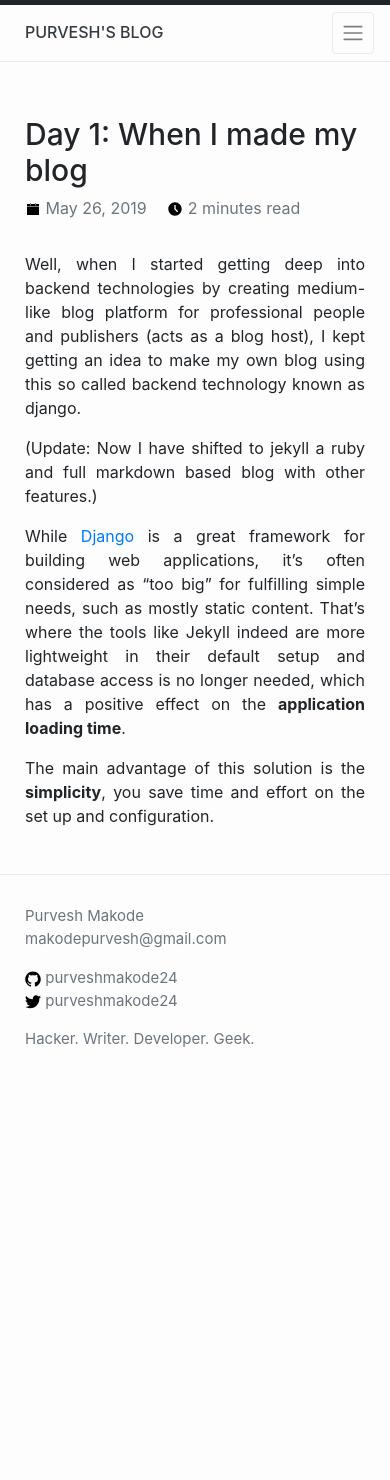
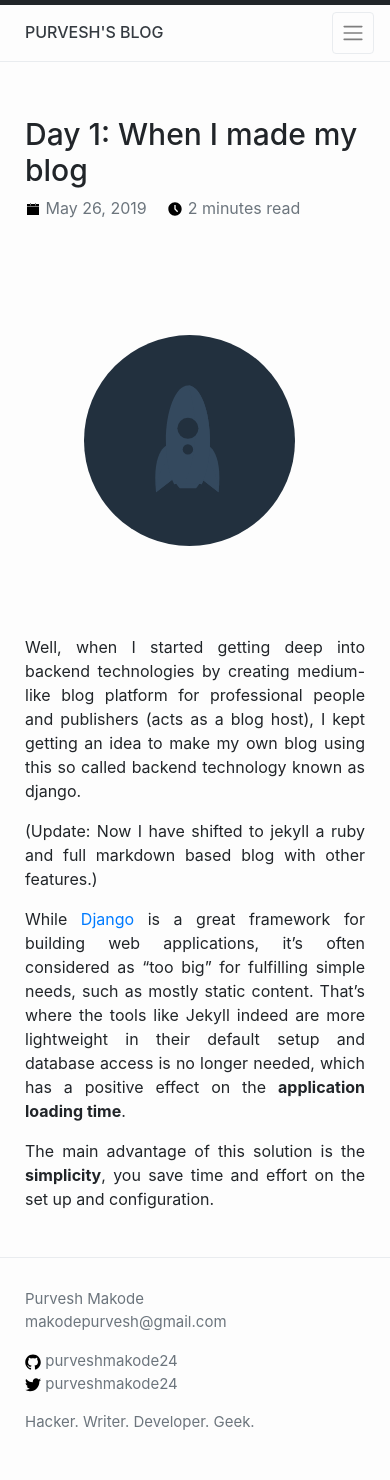
Before and after one commit to purveshmakode24/blog, a Jekyll site: the page built from _posts/2019-05-26-when-i-made-my-blog.md, in a window 390 px wide. Built offline with Jekyll 4.4.1, drawn with Linux system fonts in a browser that asks for light colours; before the commit the page ends 1157 px from its top, so only the background shows below that.

Commit message:
Add rocket and css dir root changes

```diff
--- a/_includes/head.html
+++ b/_includes/head.html
@@ -9,7 +9,7 @@
 
   <link rel="stylesheet" href="https://stackpath.bootstrapcdn.com/bootstrap/4.4.1/css/bootstrap.min.css" integrity="sha384-Vkoo8x4CGsO3+Hhxv8T/Q5PaXtkKtu6ug5TOeNV6gBiFeWPGFN9MuhOf23Q9Ifjh" crossorigin="anonymous">
 
-  <link rel="stylesheet" href="{{ "/assets/main.css" | prepend: site.baseurl }}">
+  <link rel="stylesheet" href="{{ "/assets/css/main.css" | prepend: site.baseurl }}">
   <link rel="shortcut icon" href="{{ "/assets/images/favicon.ico" | prepend: site.baseurl }}" type="image/png"/>
   <link rel="canonical" href="{{ page.url | replace:'index.html','' | absolute_url }}">
   <link rel="alternate" type="application/rss+xml" title="{{ site.title | escape }}" href="{{ "/feed.xml" | prepend: site.baseurl }}">
--- a/_posts/2019-05-26-when-i-made-my-blog.md
+++ b/_posts/2019-05-26-when-i-made-my-blog.md
@@ -6,6 +6,51 @@ categories: posts
 read: "2 minutes read"
 ---
 
+<svg version='1.1' x='0px' y='0px' width='307px' height='283px' id='rocket'>
+
+    <circle class='icon-circle bg' cx='147.5' cy='138.6' r='105.5' />
+
+    <g class='rocket-inner'>
+      <path class='fire' id='fire-middle' d='M148.891,179.906c3.928,0,7.111,3.176,7.111,7.094 c0,7.78-7.111,16-7.111,16s-7.111-8.349-7.111-16C141.78,183.082,144.963,179.906,148.891,179.906z'/>
+
+      <path class='fire' id='fire-right' d='M154.063,181.092c3.577-1.624,7.788-0.048,9.408,3.52 c3.216,7.084,0.139,17.508,0.139,17.508s-9.927-4.662-13.09-11.63C148.9,186.923,150.487,182.715,154.063,181.092z'/>
+
+      <path class='fire' id='fire-left' d='M143.392,182.519c3.25,2.207,4.098,6.623,1.896,9.864 c-4.372,6.436-14.873,9.238-14.873,9.238s-1.191-10.902,3.108-17.23C135.725,181.149,140.143,180.312,143.392,182.519z'/>
+
+      <path class='fire' id='fire-small-left' d='M143.193 187.531c2.226 0.4 3.7 2.6 3.2 4.8 c-0.875 4.407-5.829 8.264-5.829 8.264s-3.09-5.53-2.229-9.865C138.807 188.5 141 187.1 143.2 187.531z'/>
+
+      <path class='fire' id='fire-small-right' d='M152.089 188.599c2.043-0.985 4.496-0.132 5.5 1.9 c1.952 4 0.3 10.1 0.3 10.107s-5.795-2.56-7.713-6.541C149.186 192 150 189.6 152.1 188.599z'/>
+
+      <path class='rocket-bottom' d='M157.069 171.31h-3.292c-1.562-0.048-3.178-0.076-4.846-0.076 s-3.284 0.028-4.846 0.076h-3.292c-7.277-7.938-12.371-26.182-12.371-47.434c0-28.54 9.182-51.676 20.508-51.676 c11.327 0 20.5 23.1 20.5 51.676C169.44 145.1 164.3 163.4 157.1 171.31z'/>
+
+      <path class='wing-base' d='M166.678 127.161c0 0 17.7 3.3 12.9 48.099l-18.06-14.05 L166.678 127.161z'/>
+
+      <path class='wing-shadow' d='M158.225 140.336c10.481-5.584 22.7 22.2 21.4 34.9 l-18.06-14.05C161.542 161.2 156.1 144.3 158.2 140.336z'/>
+
+      <path class='wing-base' d='M135.131 161.21l-18.06 14.1 c-4.805-44.793 12.924-48.099 12.924-48.099L135.131 161.21z'/>
+
+      <path class='wing-shadow' d='M135.131 161.21l-18.06 14.1 c-1.367-12.746 10.896-40.509 21.377-34.924C140.614 144.3 135.1 161.2 135.1 161.21z'/>
+
+      <path class='rocket-base' d='M162.728 167.358c-3.778-0.623-8.573-0.996-13.796-0.996 s-10.018 0.373-13.795 0.996c-5.033-10.186-8.257-25.808-8.257-43.338c0-30.688 9.873-55.566 22.052-55.566 s22.053 24.9 22.1 55.566C170.984 141.6 167.8 157.2 162.7 167.358z'/>
+
+      <path class='rocket-shadow' d='M145.464 166.417c19.578-40.575 7.26-85.229 4.112-98.067 c11.88 0.9 21.4 25.4 21.4 55.525c0 17.529-3.225 33.152-8.257 43.337c0 0-3.786-0.472-8.069-0.697 S145.464 166.4 145.5 166.417z'/>
+
+      <circle class='window' cx='148.9' cy='111.3' r='10.5'/>
+
+      <circle class='window' cx='148.9' cy='132.4' r='5.2'/>
+  </g>
+
+  <circle class='icon-circle circlefront' cx='147.5' cy='138.6' r='108.5' fill='none' />
+
+  <defs>
+        <mask id="bigmask">
+
+            <circle cx="148" cy="138" r="110"/>
+        </mask>
+    </defs>
+    <circle id="donut" cx="148" cy="140" r="200" mask="url(#bigmask)" fill="#34495e"/>
+</svg>
+
 Well, when I started getting deep into backend technologies by creating medium-like blog platform for professional people and publishers (acts as a blog host), I kept getting an idea to make my own blog using this so called backend technology known as django.
 
 (Update: Now I have shifted to jekyll a ruby and full markdown based blog with other features.)
--- a/_sass/_layout.scss
+++ b/_sass/_layout.scss
@@ -67,6 +67,12 @@ html, body {
   padding: 30px 0px 90px 0px;
 }
 
+@media screen and (max-width: 800px) {
+#site-footer {
+    padding: 30px 0px 30px 0px;
+}
+}
+
 .highlight pre {
   border: 1px solid $layout-color-border;
   border-radius: .25rem;
--- /dev/null
+++ b/_sass/post1_css_rocket.scss
@@ -0,0 +1,558 @@
+//rocket css --start
+
+#pageWrap {
+    width: 100%;
+    overflow: hidden;
+}
+#rocket {
+    display: block;
+    //margin: 150px auto;
+    margin: 50px auto;
+    cursor: pointer;
+}
+/* Inactive state */
+#rocket .fire {
+  display: none;
+  fill: #f39c12;
+}
+#rocket .rocket-inner {
+    -webkit-transform: translateY(15px) translateX(-3px);
+    -moz-transform: translateY(15px) translateX(-3px);
+    -ms-transform: translateY(15px) translateX(-3px);
+    -o-transform: translateY(15px) translateX(-3px);
+    transform: translateY(15px) translateX(-3px);
+    /*transition*/
+    -webkit-transition: .3s;
+    -moz-transition: .3s;
+    -o-transition: .3s;
+    transition: .3s;
+}
+#rocket .icon-circle {
+    /*transition*/
+    -webkit-transition: .2s;
+    -moz-transition: .2s;
+    -o-transition: .2s;
+    transition: .2s;
+}
+#rocket .bg {
+  fill: #22303e;
+}
+#rocket .bg:hover {
+ fill: #282e3a !important;
+}
+#rocket:hover .circlefront{
+ stroke: #fff !important;
+ stroke-width: 7px !important;
+}
+#rocket .large-window-path {
+    /*transition*/
+    -webkit-transition: .2s;
+    -moz-transition: .2s;
+    -o-transition: .2s;
+    transition: .2s;
+    fill: #22303e;
+}
+#rocket .window {
+    /*transition*/
+    -webkit-transition: .2s;
+    -moz-transition: .2s;
+    -o-transition: .2s;
+    transition: .2s;
+    fill: #22303e;
+}
+#rocket .wing-shadow { fill: #34495e }
+#rocket .rocket-bottom { fill: #34495e }
+#rocket .rocket-base { fill: #34495e }
+#rocket .rocket-shadow { fill: #34495e}
+#rocket .wing-base { fill: #34495e }
+
+/* Hover State */
+#rocket:hover  .fire {
+    display:block !important;
+}
+#rocket:hover  .rocket-base  {
+    fill: #ecf0f1 !important;
+    stroke-width: 0px !important;
+}
+#rocket:hover  .rocket-shadow {
+    fill: #EDEDED !important;
+    stroke-width: 0px !important;
+}
+#rocket:hover  .window{
+    fill: #34495e !important;
+    stroke-width: 0px !important;
+}
+#rocket:hover  .wing-shadow {
+    display: block !important;
+    fill: #c0392b !important;
+}
+#rocket:hover  .wing-base {
+    fill: #e74c3c !important;
+    stroke-width: 0px !important;
+}
+#rocket:hover .rocket-bottom {
+    fill: #c0392b !important;
+    stroke-width: 0px !important;
+}
+#rocket:hover  .rocket-inner {
+    -webkit-transform: translateY(0px) translateX(-3px) !important;
+    -moz-transform: translateY(0px) translateX(-3px) !important;
+    -ms-transform: translateY(0px) translateX(-3px) !important;
+    -o-transform: translateY(0px) translateX(-3px) !important;
+    transform: translateY(0px) translateX(-3px) !important;
+}
+/* Clicked State */
+#rocket.clicked .rocket-inner {
+  -moz-transform: translate(0px, 1000px);
+  -ms-transform: translate(0px, 80px);
+  -webkit-transform: translate(0px, 100px);
+  transform: translate(0px, 100px);
+  -webkit-animation: fading 1s infinite linear;
+}
+
+/* Keyframe animations */
+@-webkit-keyframes fading {
+  0% { -webkit-transform: translate(0px, 210px);
+  }
+  25% {-webkit-transform: translate(0px, 100px);
+  }
+  50% {
+    -webkit-transform: translate(0px, 0px);
+  }
+  75% {
+    -webkit-transform: translate(0px, -100px);
+  }
+  100% { -webkit-transform: translate(0px, -210px);
+  }
+}
+@-moz-keyframes fading {
+  0% { -moz-transform: translate(0px, 90px);
+  }
+  50% {-moz-transform: translate(0px, 0px);
+  }
+  100% { -moz-transform: translate(0px, -90px);
+  }
+}
+@keyframes fading {
+  0% { transform: translate(0px, 150px);
+  }
+  50% {transform: translate(0px, 0px);
+  }
+  100% { transform: translate(0px, -150px);
+  }
+}
+@keyframes fireSmall {
+    10% { transform: rotate(17deg) translateY(1px) }
+    20% { transform: rotate(-13deg) translateY(2px) }
+    30% { transform: rotate(21deg) translateY(3px) }
+    40% { transform: rotate(-34deg)translateY(4px) }
+    50% { transform: rotate(24deg) translateY(5px) }
+    60% { transform: rotate(-17deg) translateY(6px) }
+    70% { transform: rotate(31deg) translateY(7px) }
+    80% { transform: rotate(-28deg) translateY(8px) }
+    90% { transform: rotate(14deg) translateY(9px) }
+    99% { transform: rotate(0deg) translateY(10px) }
+}
+@-webkit-keyframes fireSmall {
+    10% { -webkit-transform: rotate(17deg) translateY(1px) }
+    20% { -webkit-transform: rotate(-13deg) translateY(2px) }
+    30% { -webkit-transform: rotate(21deg) translateY(3px) }
+    40% { -webkit-transform: rotate(-34deg)translateY(4px) }
+    50% { -webkit-transform: rotate(24deg) translateY(5px) }
+    60% { -webkit-transform: rotate(-17deg) translateY(6px) }
+    70% { -webkit-transform: rotate(31deg) translateY(7px) }
+    80% { -webkit-transform: rotate(-28deg) translateY(8px) }
+    90% { -webkit-transform: rotate(14deg) translateY(9px) }
+    99% { -webkit-transform: rotate(0deg) translateY(10px) }
+}
+@-moz-keyframes fireSmall {
+    10% { -moz-transform: rotate(17deg) translateY(1px) }
+    20% { -moz-transform: rotate(-13deg) translateY(2px) }
+    30% { -moz-transform: rotate(21deg) translateY(3px) }
+    40% { -moz-transform: rotate(-34deg)translateY(4px) }
+    50% { -moz-transform: rotate(24deg) translateY(5px) }
+    60% { -moz-transform: rotate(-17deg) translateY(6px) }
+    70% { -moz-transform: rotate(31deg) translateY(7px) }
+    80% { -moz-transform: rotate(-28deg) translateY(8px) }
+    90% { -moz-transform: rotate(14deg) translateY(9px) }
+    99% { -moz-transform: rotate(0deg) translateY(10px) }
+}
+@-webkit-keyframes fireLeft {
+    6% { -webkit-transform: rotate(25deg) }
+    15% { -webkit-transform: rotate(-19deg) }
+    25% { -webkit-transform: rotate(25deg) }
+    32% { -webkit-transform: rotate(-30deg) }
+    46% { -webkit-transform: rotate(22deg) }
+    54% { -webkit-transform: rotate(-29deg) }
+    61% { -webkit-transform: rotate(32deg) }
+    74% { -webkit-transform: rotate(-9deg) }
+    83% { -webkit-transform: rotate(16deg) }
+    99% { -webkit-transform: rotate(0deg) }
+}
+@-moz-keyframes fireLeft {
+    6% { -moz-transform: rotate(25deg) }
+    15% { -moz-transform: rotate(-19deg) }
+    25% { -moz-transform: rotate(25deg) }
+    32% { -moz-transform: rotate(-30deg) }
+    46% { -moz-transform: rotate(22deg) }
+    54% { -moz-transform: rotate(-29deg) }
+    61% { -moz-transform: rotate(32deg) }
+    74% { -moz-transform: rotate(-9deg) }
+    83% { -moz-transform: rotate(16deg) }
+    99% { -moz-transform: rotate(0deg) }
+}
+@keyframes fireMiddle {
+    10% { transform: rotate(25deg) }
+    20% { transform: rotate(-25deg) }
+    30% { transform: rotate(30deg) }
+    40% { transform: rotate(-22deg) }
+    50% { transform: rotate(29deg) }
+    60% { transform: rotate(-45deg) }
+    70% { transform: rotate(37deg) }
+    80% { transform: rotate(-15deg) }
+    90% { transform: rotate(16deg) }
+    99% { transform: rotate(0deg) }
+}
+@-webkit-keyframes fireMiddle {
+    10% { -webkit-transform: rotate(25deg) }
+    20% { -webkit-transform: rotate(-25deg) }
+    30% { -webkit-transform: rotate(30deg) }
+    40% { -webkit-transform: rotate(-22deg) }
+    50% { -webkit-transform: rotate(29deg) }
+    60% { -webkit-transform: rotate(-45deg) }
+    70% { -webkit-transform: rotate(37deg) }
+    80% { -webkit-transform: rotate(-15deg) }
+    90% { -webkit-transform: rotate(16deg) }
+    99% { -webkit-transform: rotate(0deg) }
+}
+@-moz-keyframes fireMiddle {
+    10% { -moz-transform: rotate(25deg) }
+    20% { -moz-transform: rotate(-25deg) }
+    30% { -moz-transform: rotate(30deg) }
+    40% { -moz-transform: rotate(-22deg) }
+    50% { -moz-transform: rotate(29deg) }
+    60% { -moz-transform: rotate(-45deg) }
+    70% { -moz-transform: rotate(37deg) }
+    80% { -moz-transform: rotate(-15deg) }
+    90% { -moz-transform: rotate(16deg) }
+    99% { -moz-transform: rotate(0deg) }
+}
+@keyframes fireRight {
+    15% { transform: rotate(17deg) }
+    23% { transform: rotate(-13deg) }
+    37% { transform: rotate(21deg) }
+    45% { transform: rotate(-34deg) }
+    54% { transform: rotate(24deg) }
+    67% { transform: rotate(-17deg) }
+    72% { transform: rotate(31deg) }
+    84% { transform: rotate(-28deg) }
+    96% { transform: rotate(14deg) }
+    99% { transform: rotate(0deg) }
+}
+@-webkit-keyframes fireRight {
+    15% { -webkit-transform: rotate(17deg) }
+    23% { -webkit-transform: rotate(-13deg) }
+    37% { -webkit-transform: rotate(21deg) }
+    45% { -webkit-transform: rotate(-34deg) }
+    54% { -webkit-transform: rotate(24deg) }
+    67% { -webkit-transform: rotate(-17deg) }
+    72% { -webkit-transform: rotate(31deg) }
+    84% { -webkit-transform: rotate(-28deg) }
+    96% { -webkit-transform: rotate(14deg) }
+    99% { -webkit-transform: rotate(0deg) }
+}
+@-moz-keyframes fireRight {
+    15% { -moz-transform: rotate(17deg) }
+    23% { -moz-transform: rotate(-13deg) }
+    37% { -moz-transform: rotate(21deg) }
+    45% { -moz-transform: rotate(-34deg) }
+    54% { -moz-transform: rotate(24deg) }
+    67% { -moz-transform: rotate(-17deg) }
+    72% { -moz-transform: rotate(31deg) }
+    84% { -moz-transform: rotate(-28deg) }
+    96% { -moz-transform: rotate(14deg) }
+    99% { -moz-transform: rotate(0deg) }
+}
+@keyframes fillOpacity1 {
+    0% {
+        fill-opacity: 1;
+        stroke-opacity: 1;
+    }
+    50% {
+        fill-opacity: 1;
+        stroke-opacity: 1;
+    }
+    100% {
+        fill-opacity: 0;
+        stroke-opacity: 0;
+    }
+}
+@-webkit-keyframes fillOpacity1 {
+    0% {
+        fill-opacity: 1;
+        stroke-opacity: 1;
+    }
+    50% {
+        fill-opacity: 1;
+        stroke-opacity: 1;
+    }
+    100% {
+        fill-opacity: 0;
+        stroke-opacity: 0;
+    }
+}
+@-moz-keyframes fillOpacity1 {
+    0% {
+        fill-opacity: 1;
+        stroke-opacity: 1;
+    }
+    50% {
+        fill-opacity: 1;
+        stroke-opacity: 1;
+    }
+    100% {
+        fill-opacity: 0;
+        stroke-opacity: 0;
+    }
+}
+@keyframes fillOpacity2 {
+    0% {
+        fill-opacity: 1;
+        stroke-opacity: 1;
+    }
+    25% {
+        fill-opacity: 1;
+        stroke-opacity: 1;
+    }
+    100% {
+        fill-opacity: 0;
+        stroke-opacity: 0;
+    }
+}
+@-webkit-keyframes fillOpacity2 {
+    0% {
+        fill-opacity: 1;
+        stroke-opacity: 1;
+    }
+    25% {
+        fill-opacity: 1;
+        stroke-opacity: 1;
+    }
+    100% {
+        fill-opacity: 0;
+        stroke-opacity: 0;
+    }
+}
+@-moz-keyframes fillOpacity2 {
+    0% {
+        fill-opacity: 1;
+        stroke-opacity: 1;
+    }
+    25% {
+        fill-opacity: 1;
+        stroke-opacity: 1;
+    }
+    100% {
+        fill-opacity: 0;
+        stroke-opacity: 0;
+    }
+}
+@keyframes fillOpacity3 {
+    0% {
+        fill-opacity: 1;
+        stroke-opacity: 1;
+    }
+    67% {
+        fill-opacity: 1;
+        stroke-opacity: 1;
+    }
+    100% {
+        fill-opacity: 0;
+        stroke-opacity: 0;
+    }
+}
+@-webkit-keyframes fillOpacity3 {
+    0% {
+        fill-opacity: 1;
+        stroke-opacity: 1;
+    }
+    67% {
+        fill-opacity: 1;
+        stroke-opacity: 1;
+    }
+    100% {
+        fill-opacity: 0;
+        stroke-opacity: 0;
+    }
+}
+@-moz-keyframes fillOpacity3 {
+    0% {
+        fill-opacity: 1;
+        stroke-opacity: 1;
+    }
+    67% {
+        fill-opacity: 1;
+        stroke-opacity: 1;
+    }
+    100% {
+        fill-opacity: 0;
+        stroke-opacity: 0;
+    }
+}
+@keyframes rocektMove {
+    0% { transform: translateY(0px) }
+    100% { transform: translateY(20px) }
+}
+@-webkit-keyframes rocektMove {
+    0% { -webkit-transform: translateY(0px) }
+    100% { -webkit-transform: translateY(20px) }
+}
+@-moz-keyframes rocektMove {
+    0% { -moz-transform: translateY(0px) }
+    100% { -moz-transform: translateY(20px) }
+}
+
+
+/* Animated objects */
+.fire {
+    -webkit-animation-timing-function: ease-in;
+    -moz-animation-timing-function: ease-in;
+    -ms-animation-timing-function: ease-in;
+    -o-animation-timing-function: ease-in;
+    animation-timing-function: ease-in;
+    /*animation-iteration-count*/
+    -webkit-animation-iteration-count: infinite;
+    -moz-animation-iteration-count: infinite;
+    -ms-animation-iteration-count: infinite;
+    -o-animation-iteration-count: infinite;
+    animation-iteration-count: infinite;
+    /*transform-origin*/
+    -webkit-transform-origin: 50% 50%;
+    -moz-transform-origin: 50% 50%;
+    -ms-transform-origin: 50% 50%;
+    -o-transform-origin: 50% 50%;
+    transform-origin: 50% 50%;
+    /*animation-direction*/
+    -webkit-animation-direction: normal;
+    -moz-animation-direction: normal;
+    -ms-animation-direction: normal;
+    -o-animation-direction: normal;
+    animation-direction: normal;
+}
+#rocket:hover  #fire-left {
+    /*animation-delay*/
+    -webkit-animation-delay: 0s;
+    -moz-animation-delay: 0s;
+    -ms-animation-delay: 0s;
+    -o-animation-delay: 0s;
+    animation-delay: 0s;
+    /*animation-name*/
+    -webkit-animation-name: fireLeft, fillOpacity1;
+    -moz-animation-name: fireLeft, fillOpacity1;
+    -ms-animation-name: fireLeft, fillOpacity1;
+    -o-animation-name: fireLeft, fillOpacity1;
+    animation-name: fireLeft, fillOpacity1;
+    /*animation-duration*/
+    -webkit-animation-duration: 1.2s;
+    -moz-animation-duration: 1.2s;
+    -ms-animation-duration: 1.2s;
+    -o-animation-duration: 1.2s;
+    animation-duration: 1.2s;
+}
+#rocket:hover #fire-middle {
+    /*animation-delay*/
+    -webkit-animation-delay: 0s;
+    -moz-animation-delay: 0s;
+    -ms-animation-delay: 0s;
+    -o-animation-delay: 0s;
+    animation-delay: 0s;
+    /*animation-name*/
+    -webkit-animation-name: fireMiddle, fillOpacity1;
+    -moz-animation-name: fireMiddle, fillOpacity1;
+    -ms-animation-name: fireMiddle, fillOpacity1;
+    -o-animation-name: fireMiddle, fillOpacity1;
+    animation-name: fireMiddle, fillOpacity1;
+    /*animation-duration*/
+    -webkit-animation-duration: 1s;
+    -moz-animation-duration: 1s;
+    -ms-animation-duration: 1s;
+    -o-animation-duration: 1s;
+    animation-duration: 1s;
+}
+
+#rocket:hover #fire-right {
+    /*animation-delay*/
+    -webkit-animation-delay: 0s;
+    -moz-animation-delay: 0s;
+    -ms-animation-delay: 0s;
+    -o-animation-delay: 0s;
+    animation-delay: 0s;
+    /*animation-name*/
+    -webkit-animation-name: fireRight, fillOpacity1;
+    -moz-animation-name: fireRight, fillOpacity1;
+    -ms-animation-name: fireRight, fillOpacity1;
+    -o-animation-name: fireRight, fillOpacity1;
+    animation-name: fireRight, fillOpacity1;
+    /*animation-duration*/
+    -webkit-animation-duration: 1.3s;
+    -moz-animation-duration: 1.3s;
+    -ms-animation-duration: 1.3s;
+    -o-animation-duration: 1.3s;
+    animation-duration: 1.3s;
+}
+
+#rocket:hover #fire-small-left {
+    /*animation-delay*/
+    -webkit-animation-delay: 0s;
+    -moz-animation-delay: 0s;
+    -ms-animation-delay: 0s;
+    -o-animation-delay: 0s;
+    animation-delay: 0s;
+    /*animation-name*/
+    -webkit-animation-name: fireSmall, fillOpacity2;
+    -moz-animation-name: fireSmall, fillOpacity2;
+    -ms-animation-name: fireSmall, fillOpacity2;
+    -o-animation-name: fireSmall, fillOpacity2;
+    animation-name: fireSmall, fillOpacity2;
+    /*animation-duration*/
+    -webkit-animation-duration: 1.3s;
+    -moz-animation-duration: 1.3s;
+    -ms-animation-duration: 1.3s;
+    -o-animation-duration: 1.3s;
+    animation-duration: 1.3s;
+    /*transform-origin*/
+    -webkit-transform-origin: bottom;
+    -moz-transform-origin: bottom;
+    -ms-transform-origin: bottom;
+    -o-transform-origin: bottom;
+    transform-origin: bottom;
+}
+
+#rocket:hover #fire-small-right{
+    /*animation-delay*/
+    -webkit-animation-delay: 0.3s;
+    -moz-animation-delay: 0.3s;
+    -ms-animation-delay: 0.3s;
+    -o-animation-delay: 0.3s;
+    animation-delay: 0.3s;
+    /*animation-name*/
+    -webkit-animation-name: fireSmall, fillOpacity3;
+    -moz-animation-name: fireSmall, fillOpacity3;
+    -ms-animation-name: fireSmall, fillOpacity3;
+    -o-animation-name: fireSmall, fillOpacity3;
+    animation-name: fireSmall, fillOpacity3;
+    /*animation-duration*/
+    -webkit-animation-duration: 1.6s;
+    -moz-animation-duration: 1.6s;
+    -ms-animation-duration: 1.6s;
+    -o-animation-duration: 1.6s;
+    animation-duration: 1.6s;
+    /*transform-origin*/
+    -webkit-transform-origin: bottom;
+    -moz-transform-origin: bottom;
+    -ms-transform-origin: bottom;
+    -o-transform-origin: bottom;
+    transform-origin: bottom;
+}
+
+// rocket css --end
--- a/assets/main.scss
+++ b/assets/css/main.scss
@@ -6,5 +6,6 @@
 @import
         "layout",
         "syntax-highlighting",
-	"custom"
+	"custom",
+	"post1_css_rocket"
 ;
```
